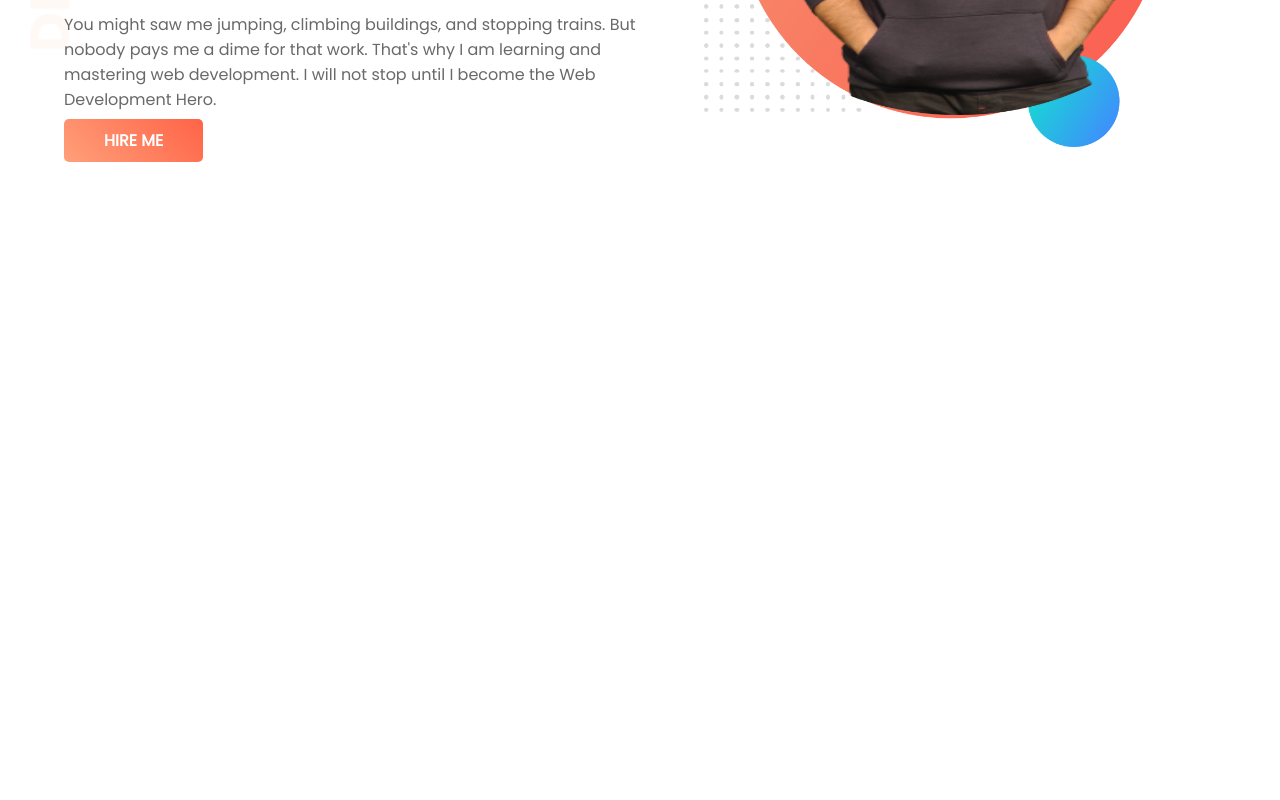
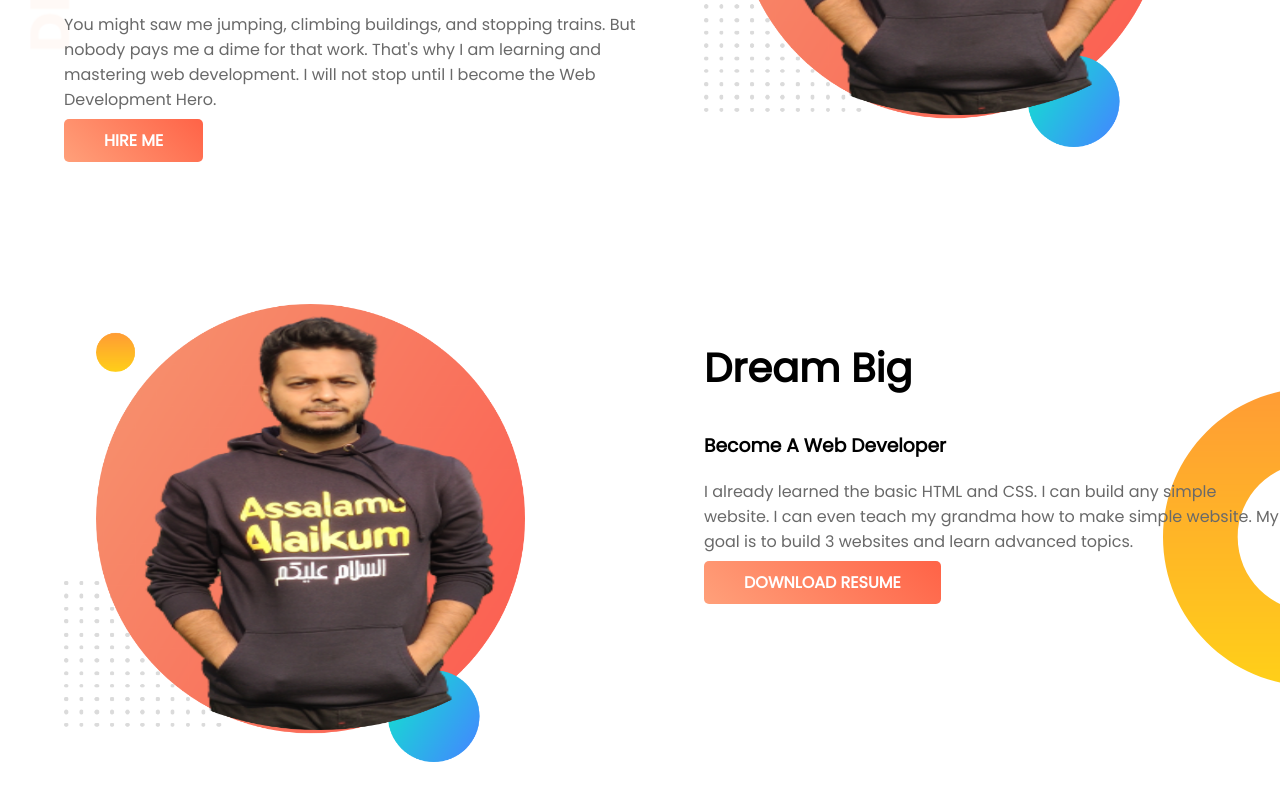
Before and after one commit to IttehadZumar/ittehad-portfolio, a plain HTML site: page index.html in a window 1280 px wide. Shown: the part 310-1110 px from the top of the page. Before the commit the page ends 800 px from the top, so only its background shows below. Drawn offline with Linux system fonts and the light colour scheme.

Commit message:
dream big

```diff
--- a/index.html
+++ b/index.html
@@ -18,6 +18,7 @@
 <body>
 
     <section class="top-banner">
+
         <div class="half-width">
             <h1>Welcome To</h1>
             <H1><span class="name">Ittehad Abdullah</span> World</H1>
@@ -28,9 +29,29 @@
             <a href="https://www.linkedin.com/in/ittehad-abdullah-47a096172/" target="_blank" class="anchor-button">HIRE ME</a>
         </div>
 
+
         <div class="half-width">
             <img src="images/itte1-bg.png" alt="">
         </div>
+
+    </section>
+
+    <section class="dream-area">
+
+        <div class="half-width">
+            <img src="images/itte1-bg.png" alt="">
+        </div>
+
+
+        <div class="half-width">
+            <h2>Dream Big </h2>
+            <h3>Become A Web Developer</h3>
+
+            <p>I already learned the basic HTML and CSS. I can build any simple website. I can even teach my grandma how to make simple website. My goal is to build 3 websites and learn advanced topics.</p>
+
+            <a href="https://drive.google.com/file/d/12q_YNA7dqZWc4z3BDLrdD9Xyn2ZeXBC7/view?usp=sharing" target="_blank" class="anchor-button">DOWNLOAD RESUME</a>
+        </div>
+
     </section>
 
 </body>
--- a/style.css
+++ b/style.css
@@ -7,12 +7,17 @@ h1{
     font-size: 50px;
 }
 
+h2{
+    font-size: 40px;
+}
+
 p{
     color: #696969;
 }
 
 section{
     display: flex;
+    margin-bottom: 150px;
 }
 
 .half-width{
@@ -40,3 +45,9 @@ section{
     background-image: url(images/top-banner.png);
     background-repeat: no-repeat;
 }
+
+.dream-area{
+    background-image: url(images/dream-bg.png);
+    background-repeat: no-repeat;
+    background-position: right;
+}
```
